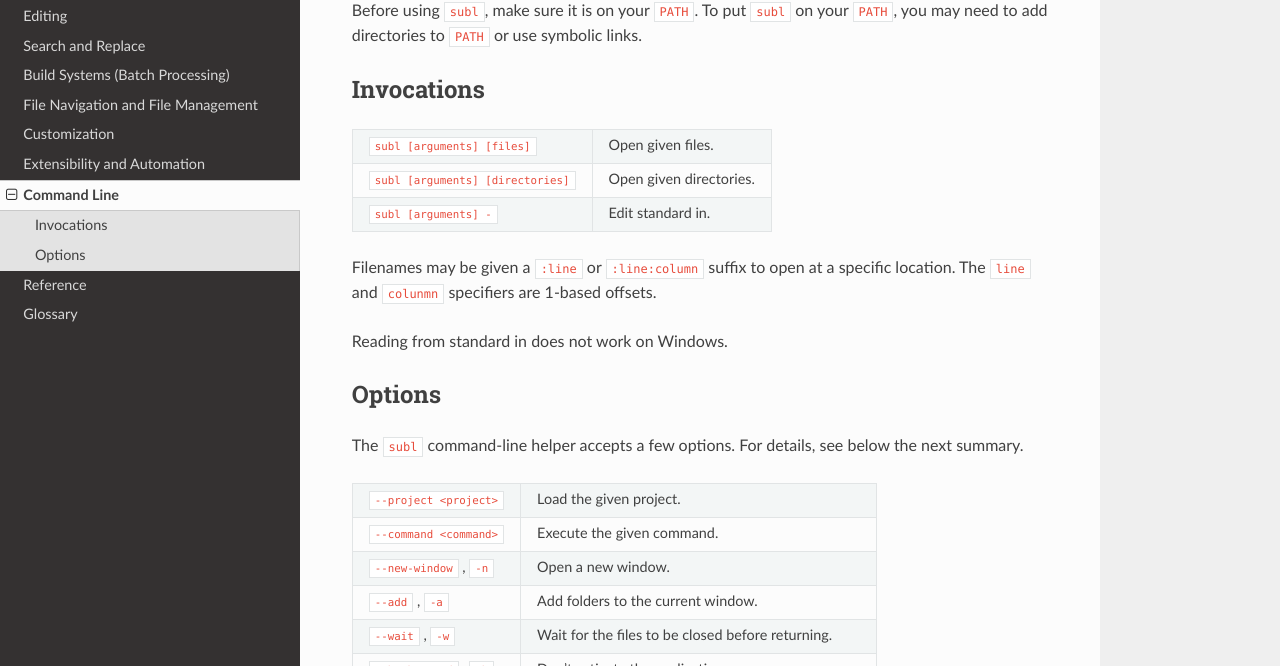
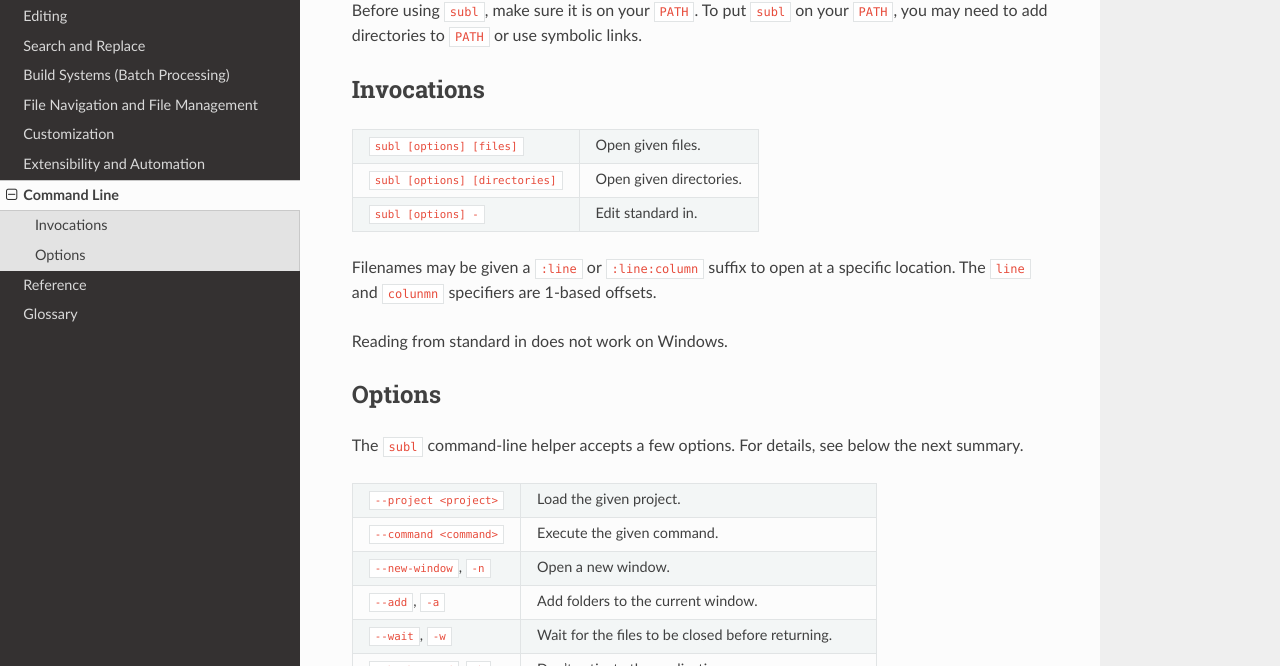
Before and after one commit to guillermooo/sublime-undocs, a Sphinx documentation site: the page built from source/command_line/command_line.rst, in a window 1280 px wide and 900 px high. Shown: the part 234-900 px from the top of the window. Built offline with Sphinx 7.4.7 and the Read the Docs theme 2.0.0, drawn with Linux system fonts in a browser that asks for light colours.

Commit message:
minor edits

```diff
--- a/source/_includes/command_line.g.txt
+++ b/source/_includes/command_line.g.txt
@@ -1,10 +1,10 @@
 .. This file was generated. Don't edit it.
 
-================================== =======================
-``subl [arguments] [files]``       Open given files.
-``subl [arguments] [directories]`` Open given directories.
-``subl [arguments] -``             Edit standard in.
-================================== =======================
+================================ =======================
+``subl [options] [files]``       Open given files.
+``subl [options] [directories]`` Open given directories.
+``subl [options] -``             Edit standard in.
+================================ =======================
 
 Filenames may be given a ``:line`` or ``:line:column`` suffix
 to open at a specific location.
@@ -18,17 +18,17 @@ Options
 The ``subl`` command-line helper accepts a few options.
 For details, see below the next summary.
 
-========================= ======================================================
-``--project <project>``   Load the given project.
-``--command <command>``   Execute the given command.
-``--new-window`` , ``-n`` Open a new window.
-``--add`` , ``-a``        Add folders to the current window.
-``--wait`` , ``-w``       Wait for the files to be closed before returning.
-``--background`` , ``-b`` Don't activate the application.
-``--stay`` , ``-s``       Keep the application activated after closing the file.
-``--help`` , ``-h``       Display help.
-``--version`` , ``-v``    Show version information.
-========================= ======================================================
+======================== ======================================================
+``--project <project>``  Load the given project.
+``--command <command>``  Execute the given command.
+``--new-window``, ``-n`` Open a new window.
+``--add``, ``-a``        Add folders to the current window.
+``--wait``, ``-w``       Wait for the files to be closed before returning.
+``--background``, ``-b`` Don't activate the application.
+``--stay``, ``-s``       Keep the application activated after closing the file.
+``--help``, ``-h``       Display help.
+``--version``, ``-v``    Show version information.
+======================== ======================================================
 
 ``--project <project>``
    Load the given project. The **project** argument
```
